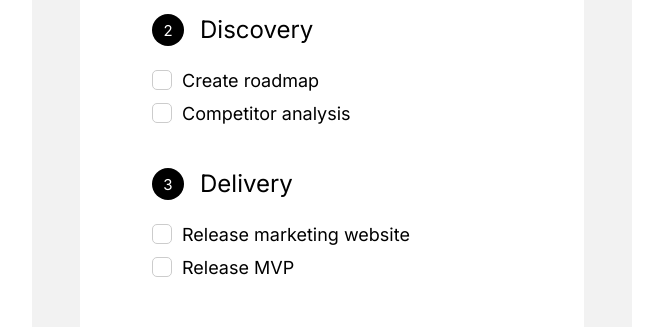
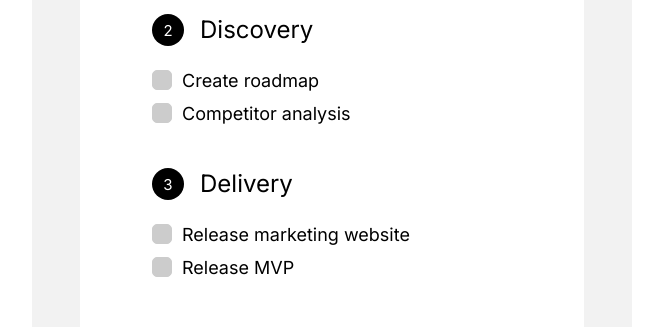
Before and after one commit to unicdeve/start-up-tasks-progress, a Next.js app: page / in a window 1280 px wide. Shown: the part 381-708 px from the top of the page, without its empty margins (308-971 px from the left). Built offline with nearby package versions, Linux system fonts and the light colour scheme.

Commit message:
feat: disable checkbox if previous tasks not completed

```diff
--- a/components/checkbox/checkbox.comp.tsx
+++ b/components/checkbox/checkbox.comp.tsx
@@ -7,9 +7,17 @@ interface IProps {
 	onChange: (e: ChangeEvent<HTMLInputElement>) => void;
 	name: string;
 	value: string;
+	disabled: boolean;
 }
 
-const Checkbox: FC<IProps> = ({ label, name, value, isChecked, onChange }) => (
+const Checkbox: FC<IProps> = ({
+	label,
+	name,
+	value,
+	isChecked,
+	onChange,
+	disabled,
+}) => (
 	<StyledCheckbox>
 		{label}
 		<input
@@ -18,6 +26,7 @@ const Checkbox: FC<IProps> = ({ label, name, value, isChecked, onChange }) => (
 			value={value}
 			checked={isChecked}
 			onChange={(e) => onChange(e)}
+			disabled={disabled}
 		/>
 		<span className='checkmark' />
 	</StyledCheckbox>
--- a/components/checkbox/checkbox.styled.ts
+++ b/components/checkbox/checkbox.styled.ts
@@ -34,6 +34,10 @@ export const StyledCheckbox = styled.label`
 		&:checked ~ .checkmark:after {
 			display: block;
 		}
+
+		&:disabled ~ .checkmark {
+			background-color: #ccc;
+		}
 	}
 
 	.checkmark {
--- a/pages/index.tsx
+++ b/pages/index.tsx
@@ -19,6 +19,9 @@ const Home: NextPage = () => {
 
 				<ul className='progresses'>
 					{data.userProgresses.map((progress, index) => {
+						const taskDisable =
+							index === 0 ? false : !data.userProgresses[index - 1].isCompleted;
+
 						return (
 							<li key={progress.id}>
 								<ProgressHeader
@@ -33,6 +36,7 @@ const Home: NextPage = () => {
 											key={task.id}
 											label={task.label}
 											isChecked={task.isChecked}
+											disabled={taskDisable}
 											name='name'
 											value='value'
 											onChange={(e) => {
```
